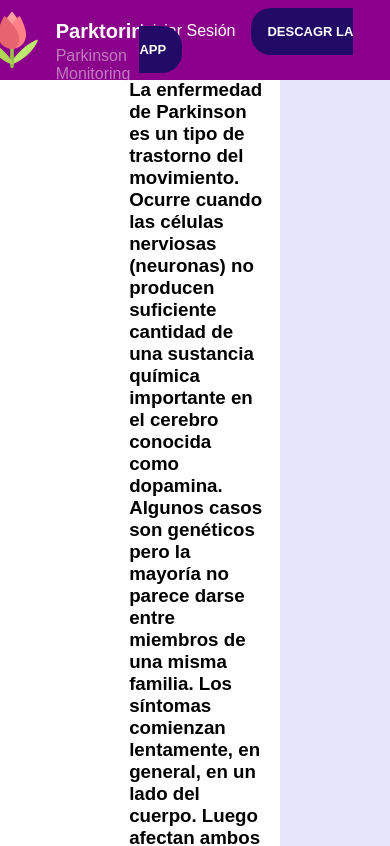
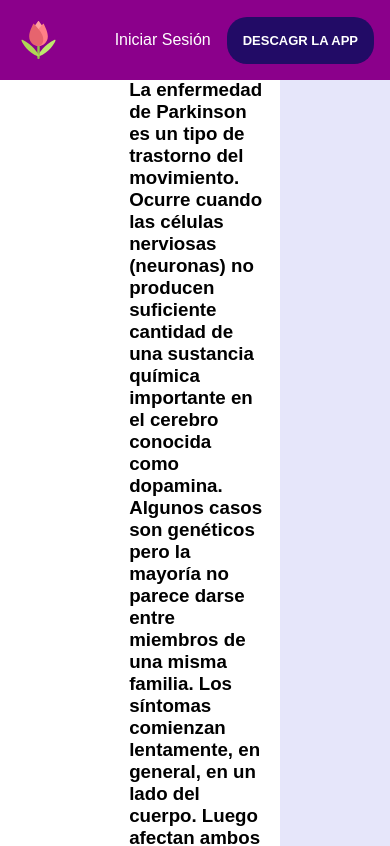
Before and after one commit to pedroelpinguino/parktoring2, an Angular app: page /#/ in a window 390 px wide. Shown: the top 846 px of the page. Built offline with nearby package versions, Linux system fonts and the light colour scheme.

Commit message:
hicimos responsiva la barra de navegacion

```diff
--- a/src/app/components/navbar/navbar.component.css
+++ b/src/app/components/navbar/navbar.component.css
@@ -96,3 +96,21 @@ color: white;
 margin-left: 1rem;
 
 }
+
+@media screen and (max-width:600px) {
+    .logo {
+        width: 17%;
+        height: 67%;
+    }
+
+    .logo p, .logo span{
+        display: none;
+
+    }
+
+    .user-not-loged{
+        padding: 0;
+
+    }
+
+}
```
